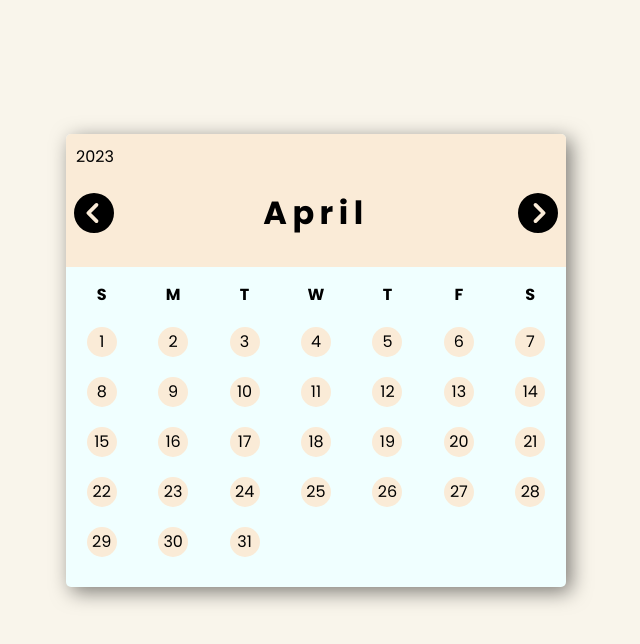
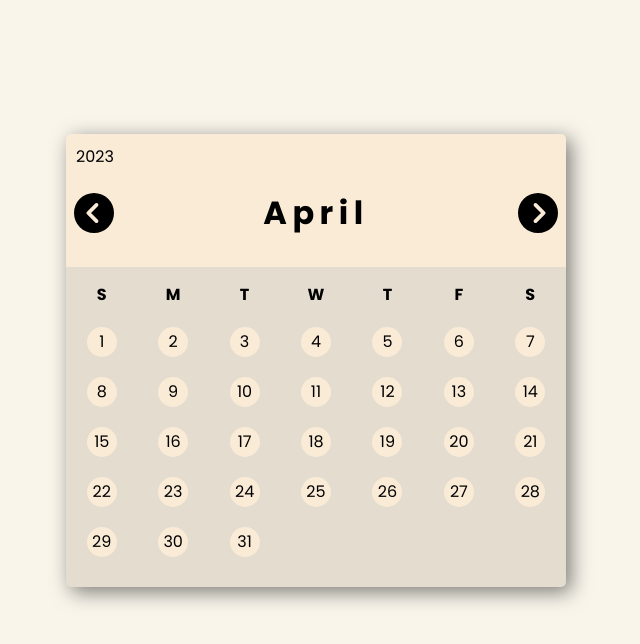
Before and after one commit to HectorDNuno/calendar, a Vue app: page / in a window 1280 px wide. Shown: the top 644 px of the page, without its empty margins (324-964 px from the left). Built offline with nearby package versions, Linux system fonts and the light colour scheme.

Commit message:
changes background color to secondary color

```diff
--- a/src/components/Calendar.vue
+++ b/src/components/Calendar.vue
@@ -15,7 +15,7 @@ main {
   width: 500px;
   padding-bottom: 30px;
   border-radius: 5px;
-  background-color: azure;
+  background-color: var(--secondary);
   box-shadow: 5px 5px 20px 0 rgba(0, 0, 0, 0.5);
   @media (max-width: 500px) {
     width: 90vw;
```
